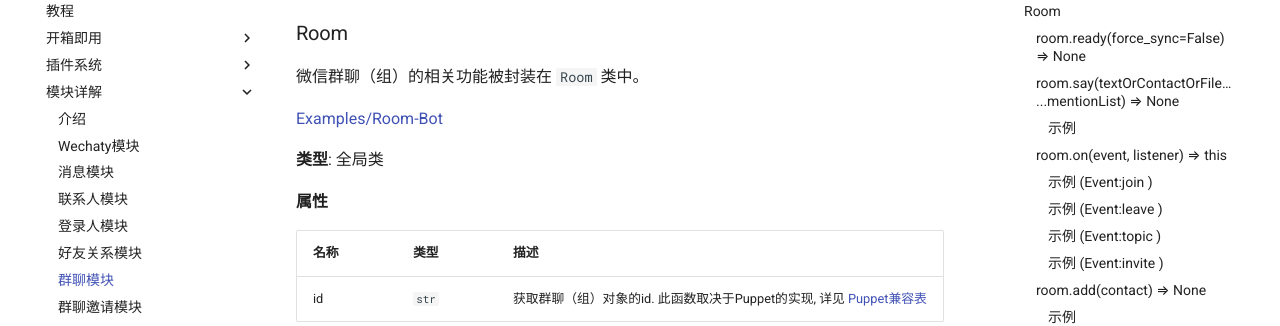
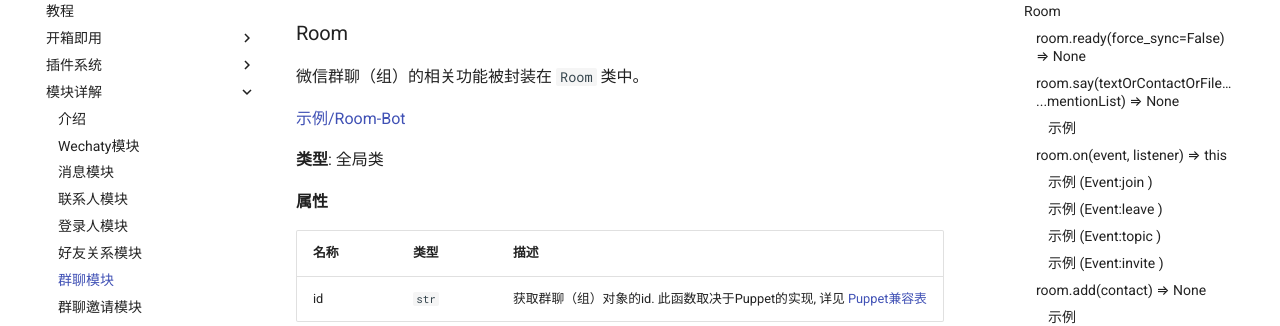
Before and after one commit to wechaty/python-wechaty, an MkDocs documentation site: the page built from docs/references/room.md, in a window 1280 px wide and 900 px high, scrolled down 525 px. Shown: the part 151-477 px from the top of the window. Built offline with MkDocs 1.6.1 and Material for MkDocs 9.7.7, drawn with Linux system fonts in a browser that asks for light colours; comment, search, counter and statistics services are not loaded.

Commit message:
更新修改了Room和ContactSelf类

```diff
--- a/docs/references/room.md
+++ b/docs/references/room.md
@@ -28,7 +28,7 @@ title: Room
 
 微信群聊（组）的相关功能被封装在 `Room` 类中。
 
-[Examples/Room-Bot](https://github.com/wechaty/wechaty/blob/1523c5e02be46ebe2cc172a744b2fbe53351540e/examples/room-bot.ts)
+[示例/Room-Bot](https://github.com/wechaty/python-wechaty-getting-started/blob/master/examples/advanced/room_bot.py)
 
 **类型**: 全局类
 
```
